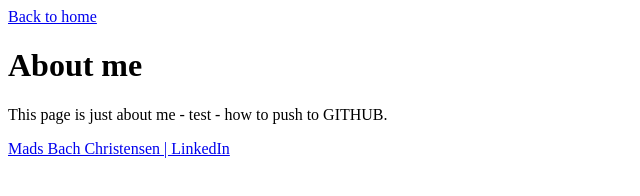
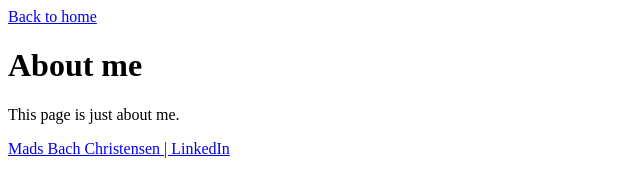
Before and after one commit to dkmabach/Bach, a plain HTML site: page About me.html in a window 1280 px wide. Shown: the whole page, without its empty margins (0-640 px from the left). Drawn offline with Linux system fonts and the light colour scheme.

Commit message:
More text changes

```diff
--- a/About me.html
+++ b/About me.html
@@ -8,7 +8,7 @@
   <body>
     <a href="index.html">Back to home</a>
     <h1>About me</h1>
-    <p>This page is just about me - test - how to push to GITHUB.</p>
+    <p>This page is just about me.</p>
     <p><a href="https://www.linkedin.com/in/mads-bach-christensen-a054731/">Mads Bach Christensen | LinkedIn</a></p>
   </body>
 </html>
```
